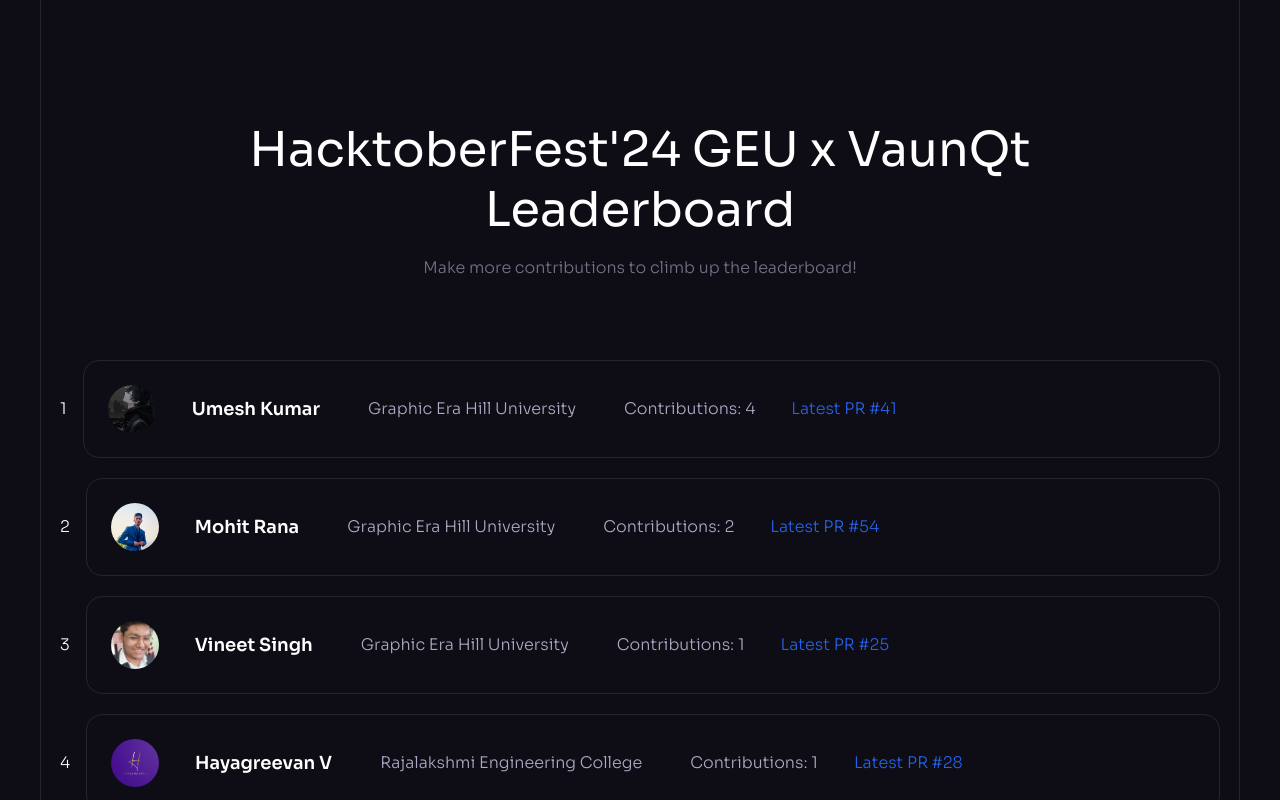
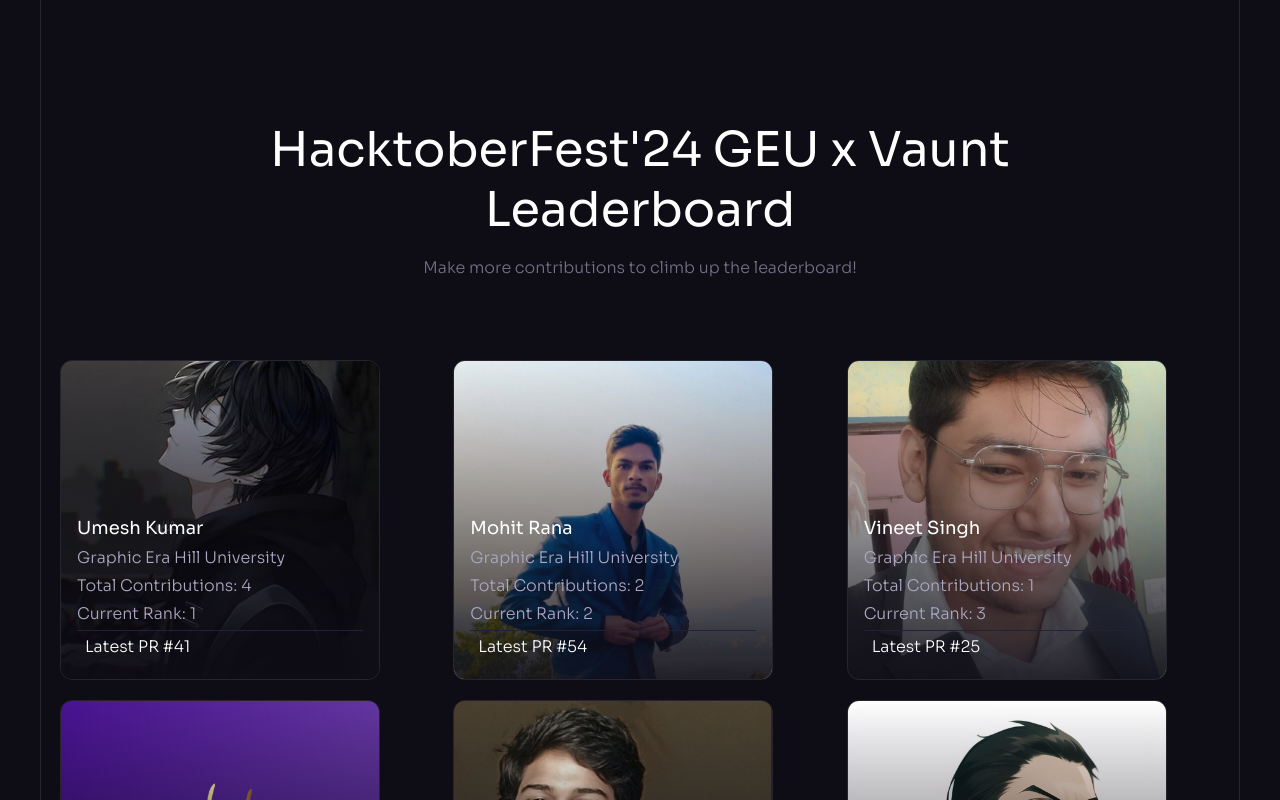
Before and after one commit to iamAyushChamoli/hacktoberfest-24, a React (Vite) app: page / in a window 1280 px wide. Shown: the part 3960-4760 px from the top of the page. Built offline with nearby package versions, Linux system fonts and the light colour scheme.

Commit message:
Revert "issue-kaushikikhabri-84"

```diff
--- a/src/components/Leaderboard.jsx
+++ b/src/components/Leaderboard.jsx
@@ -3,62 +3,62 @@
 import Heading from "./Heading";
 import { participantData } from "../participants/participants";
 
+
 const Leaderboard = () => {
   // Sort participants by the size of their prLink array in descending order
-  const sortedParticipants = [...participantData].sort((a, b) => b.prLink.length - a.prLink.length);
+  const sortedParticipants = participantData.sort((a, b) => b.prLink.length - a.prLink.length);
 
   return (
     <Section id="leaderboard">
       <div className="container">
         <Heading
-          title="HacktoberFest'24 GEU x VaunQt Leaderboard"
+          title="HacktoberFest'24 GEU x Vaunt Leaderboard"
           text="Make more contributions to climb up the leaderboard!"
         />
 
         <div className="relative">
-          <div className="relative z-1 flex flex-col gap-5 max-h-screen overflow-y-auto">
+          <div className="relative z-1 grid gap-5 lg:grid-cols-3 md:grid-cols-2 sm:grid-cols-1 max-h-screen overflow-y-auto">
             {sortedParticipants.map((participant, index) => (
-              <div key={participant.id} className="flex items-center space-x-4">
-                {/* Rank number on the left */}
-                <span className="rank body-2 text-n-3">{index + 1}</span>
-
-                {/* Participant card */}
               <div
-                  className={`card relative w-full max-w-[20rem] h-auto border border-n-1/10 rounded-xl p-4 flex items-center space-x-4 overflow-hidden ${
+                key={participant.id}
+                className={`card relative w-[20rem] h-[20rem] border border-n-1/10 rounded-xl overflow-hidden ${
                   index === 0 ? 'hover-gold' :
                   index === 1 ? 'hover-silver' :
                   index === 2 ? 'hover-bronze' :
                   'hover-rainbow'
                 }`}
               >
-                  {/* Small image to the left */}
-                  <div className="w-12 h-12 overflow-hidden rounded-full">
+                <div className="absolute inset-0">
                   <img
                     src={participant.img}
                     className="h-full w-full object-cover"
-                      alt={`Profile picture of ${participant.name}`}
+                    alt={participant.name}
                   />
                 </div>
 
-                  {/* Participant details inline */}
-                  <div className="flex-1">
-                    <div className="flex flex-wrap gap-2 items-center">
-                      <span className="text-lg font-bold">{participant.name}</span>
-                      <span className="body-2 text-n-3">{participant.university}</span>
-                      <span className="body-2 text-n-3">Contributions: {participant.prLink.length}</span>
-
-                      {participant.prLink.length > 0 && participant.pr.length > 0 && (
+                <div className="absolute inset-0 flex flex-col justify-end p-3 bg-gradient-to-b from-n-8/0 to-n-8/90 lg:p-4">
+                  <h4 className="text-lg mb-1">{participant.name}</h4>
+                  <p className="body-2 mb-1 text-n-3">
+                    {participant.university}
+                  </p>
+                  <p className="body-2 mb-1 text-n-3">
+                    Total Contributions: {participant.prLink.length}
+                  </p>
+                  <p className="body-2 mb-1 text-n-3">
+                    Current Rank: {index + 1}
+                  </p>
+                  <ul className="body-2">
+                    <li className="flex items-start py-1 border-t border-n-6">
                       <a
                         href={participant.prLink[participant.prLink.length - 1]}
                         target="_blank"
                         rel="noopener noreferrer"
-                          className="body-2 ml-2 text-blue-600 hover:underline"
+                        className="ml-2 cursor-pointer hover:underline hover:text-blue-600"
                       >
                         Latest PR #{participant.pr[participant.pr.length - 1]}
                       </a>
-                      )}
-                    </div>
-                  </div>
+                    </li>
+                  </ul>
                 </div>
               </div>
             ))}
--- a/src/index.css
+++ b/src/index.css
@@ -115,24 +115,7 @@
 
 .card {
   position: relative;
-  width: 100%; /* Make the card take the full width */
-  max-width: 100%; /* Ensure it doesn't have a fixed max width */
   overflow: hidden;
-  border-radius: 1rem;
-  transition: transform 0.3s ease-in-out;
-  padding: 1.5rem;
-}
-
-.flex-1 span {
-  padding: 5px 20px;
-}
-
-.body-2 li{
-  border: none;
-}
-
-.rank {
-   color: white;
 }
 
 .card::before,
@@ -189,8 +172,6 @@
   box-shadow: 0 0 10px red, 0 0 10px orange, 0 0 10px yellow, 0 0 10px green, 0 0 10px blue, 0 0 10px indigo, 0 0 10px violet;
 }
 
-
-
 @keyframes border-chase {
   0% {
     clip-path: polygon(0% 0%, 0% 0%, 0% 0%, 0% 0%);
```
Lines whose indentation alone changed are shown as unchanged.
